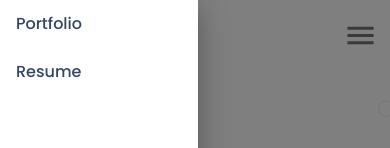
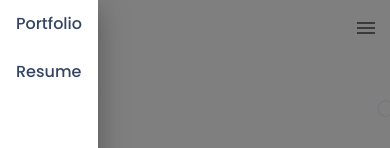
Before and after one commit to Mupa1/my-portfolio, a React (Create React App) app: page / in a window 390 px wide. Both pictures are taken after a click on the button 360 px from the left and 35 px from the top of the page. Shown: the top 148 px of the page. Built offline with nearby package versions, Linux system fonts and the light colour scheme.

Commit message:
update styles

```diff
--- a/src/components/Header/Header.styles.ts
+++ b/src/components/Header/Header.styles.ts
@@ -7,6 +7,8 @@ const useStyles = makeStyles(() => ({
     backgroundColor: '#fff',
   },
   appBar: {
+    display: 'flex',
+    justifyContent: 'center',
     margin: 'auto',
     color: '#344563',
     backgroundColor: '#fff',
@@ -20,10 +22,19 @@ const useStyles = makeStyles(() => ({
     display: 'flex',
     justifyContent: 'space-between',
     width: '100%',
+    '& a': {
+      display: 'flex',
+      justifyContent: 'center',
+      alignItems: 'center',
+    },
   },
   logo: {
-    width: '64px',
-    height: '64px',
+    width: '48px',
+    height: '48px',
+    '@media (max-width: 900px)': {
+      width: '32px',
+      height: '32px',
+    },
   },
   munuItem: {
     '&:hover': {
@@ -48,10 +59,6 @@ const useStyles = makeStyles(() => ({
     display: 'flex',
     justifyContent: 'space-between',
   },
-  drawerContainer: {
-    paddingRight: '100px',
-    width: '80%',
-  },
 }));
 
 export default useStyles;
--- a/src/components/Header/Header.tsx
+++ b/src/components/Header/Header.tsx
@@ -38,10 +38,15 @@ const Header: React.FC = ({ props }: IComponentProps) => {
       </Link>
     ));
 
+  const handleDrawerOpen = () =>
+    setView((prevState) => ({ ...prevState, drawerOpen: true }));
+  const handleDrawerClose = () =>
+    setView((prevState) => ({ ...prevState, drawerOpen: false }));
+
   const displayDesktop = () => (
     <Toolbar className={classes.toolbar}>
       <Link to='/'>
-        <img src={logo} alt='Logo' />
+        <img src={logo} alt='Logo' className={classes.logo} />
       </Link>
       <div>{getMenuButtons()}</div>
     </Toolbar>
@@ -49,7 +54,11 @@ const Header: React.FC = ({ props }: IComponentProps) => {
 
   const getDrawerChoices = () =>
     headersData.map(({ label, href }) => (
-      <MenuItem key={label} className={classes.munuItem}>
+      <MenuItem
+        key={label}
+        className={classes.munuItem}
+        onClick={handleDrawerClose}
+      >
         <Link to={href} className={classes.menuButton}>
           {label}
         </Link>
@@ -57,11 +66,6 @@ const Header: React.FC = ({ props }: IComponentProps) => {
     ));
 
   const displayMobile = () => {
-    const handleDrawerOpen = () =>
-      setView((prevState) => ({ ...prevState, drawerOpen: true }));
-    const handleDrawerClose = () =>
-      setView((prevState) => ({ ...prevState, drawerOpen: false }));
-
     return (
       <Toolbar>
         <div className={classes.logoBox}>
@@ -74,11 +78,11 @@ const Header: React.FC = ({ props }: IComponentProps) => {
             aria-haspopup='true'
             onClick={handleDrawerOpen}
           >
-            <MenuIcon fontSize='large' />
+            <MenuIcon fontSize='medium' />
           </IconButton>
         </div>
         <Drawer anchor='left' open={drawerOpen} onClose={handleDrawerClose}>
-          <div className={classes.drawerContainer}>{getDrawerChoices()}</div>
+          <div>{getDrawerChoices()}</div>
         </Drawer>
       </Toolbar>
     );
--- a/src/components/Projects/Projects.tsx
+++ b/src/components/Projects/Projects.tsx
@@ -1,5 +1,4 @@
 import { v4 as uuidv4 } from 'uuid';
-import { Element } from 'react-scroll';
 import { Button } from '@mui/material';
 import { useStyles } from './Projects.styles';
 import { projectsData } from '../../data';
--- a/src/pages/Resume/Resume.styles.ts
+++ b/src/pages/Resume/Resume.styles.ts
@@ -2,18 +2,25 @@ import { makeStyles } from '@mui/styles';
 
 const useStyles = makeStyles(() => ({
   root: {
-    position: 'relative',
     textAlign: 'center',
     backgroundColor: 'white',
-    paddingTop: '20px',
     display: 'flex',
     justifyContent: 'center',
     minHeight: '100vh',
   },
   download: {
-    position: 'absolute',
-    top: 3,
-    zIndex: 1000,
+    position: 'fixed',
+    top: 12,
+    right: 60,
+    zIndex: 10000,
+    '@media (min-width: 900px)': {
+      right: 300,
+    },
+  },
+  document: {
+    '@media (min-width: 900px)': {
+      marginTop: '10px',
+    },
   },
 }));
 
--- a/src/pages/Resume/Resume.tsx
+++ b/src/pages/Resume/Resume.tsx
@@ -1,7 +1,7 @@
 import { useState, useEffect, useCallback } from 'react';
 import { useResizeObserver } from '@wojtekmaj/react-hooks';
 import { Document, Page, pdfjs } from 'react-pdf';
-import DownloadForOfflineIcon from '@mui/icons-material/DownloadForOffline';
+import DownloadIcon from '@mui/icons-material/Download';
 import { IconButton, Tooltip } from '@mui/material';
 import { IComponentProps } from '../../entities/types';
 import useStyles from './Resume.styles';
@@ -40,19 +40,23 @@ const Resume: React.FC = ({ props }: IComponentProps) => {
   return (
     <section className={classes.root} ref={setContainerRef}>
       {showDownloadButton && (
-        <Tooltip title='Download' placement='left'>
+        <Tooltip title='Download' placement='bottom'>
           <a
             href='./resume.pdf'
             download='MupaNzaphilaResume.pdf'
             className={classes.download}
           >
             <IconButton arial-label='download'>
-              <DownloadForOfflineIcon fontSize='large' />
+              <DownloadIcon fontSize='medium' />
             </IconButton>
           </a>
         </Tooltip>
       )}
-      <Document file='./resume.pdf' onLoadSuccess={handleOnLoadSuccess}>
+      <Document
+        className={classes.document}
+        file='./resume.pdf'
+        onLoadSuccess={handleOnLoadSuccess}
+      >
         <Page
           pageNumber={1}
           width={containerWidth ? Math.min(containerWidth, maxWidth) : maxWidth}
```
